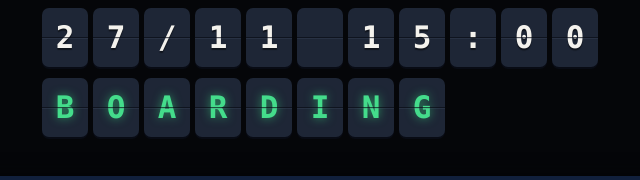
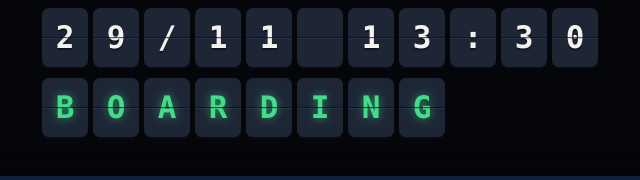
Before and after one commit to TuanDzu/graduation-invitation, a plain HTML site: page index.html in a window 1280 px wide. Shown: the part 303-483 px from the top of the page, 303-943 px from the left. Drawn offline with Linux system fonts and the light colour scheme.

Commit message:
Update index.html

```diff
--- a/index.html
+++ b/index.html
@@ -25,7 +25,7 @@
           <div class="departure-board-rows" aria-label="Thông tin chuyến bay">
             <div class="departure-board-row"><span class="departure-row-label">FLIGHT</span><span class="departure-tiles" data-flip-value="HCMUT-2026" aria-label="Chuyến bay HCMUT 2026"></span></div>
             <div class="departure-board-row"><span class="departure-row-label">TO</span><span class="departure-tiles" data-flip-value="CỬ NHÂN" aria-label="Điểm đến: Cử nhân"></span></div>
-            <div class="departure-board-row"><span class="departure-row-label">TIME</span><span class="departure-tiles" data-flip-value="27/11 15:00" aria-label="Thời gian: 15 giờ ngày 27 tháng 11"></span></div>
+            <div class="departure-board-row"><span class="departure-row-label">TIME</span><span class="departure-tiles" data-flip-value="29/11 13:30" aria-label="Thời gian: 13 giờ 30 phút ngày 20 tháng 11"></span></div>
             <div class="departure-board-row departure-status"><span class="departure-row-label">STATUS</span><span class="departure-tiles" data-flip-value="BOARDING" aria-label="Trạng thái: Đang lên máy bay"></span><span class="departure-led" aria-hidden="true"></span></div>
           </div>
         </div>
```
